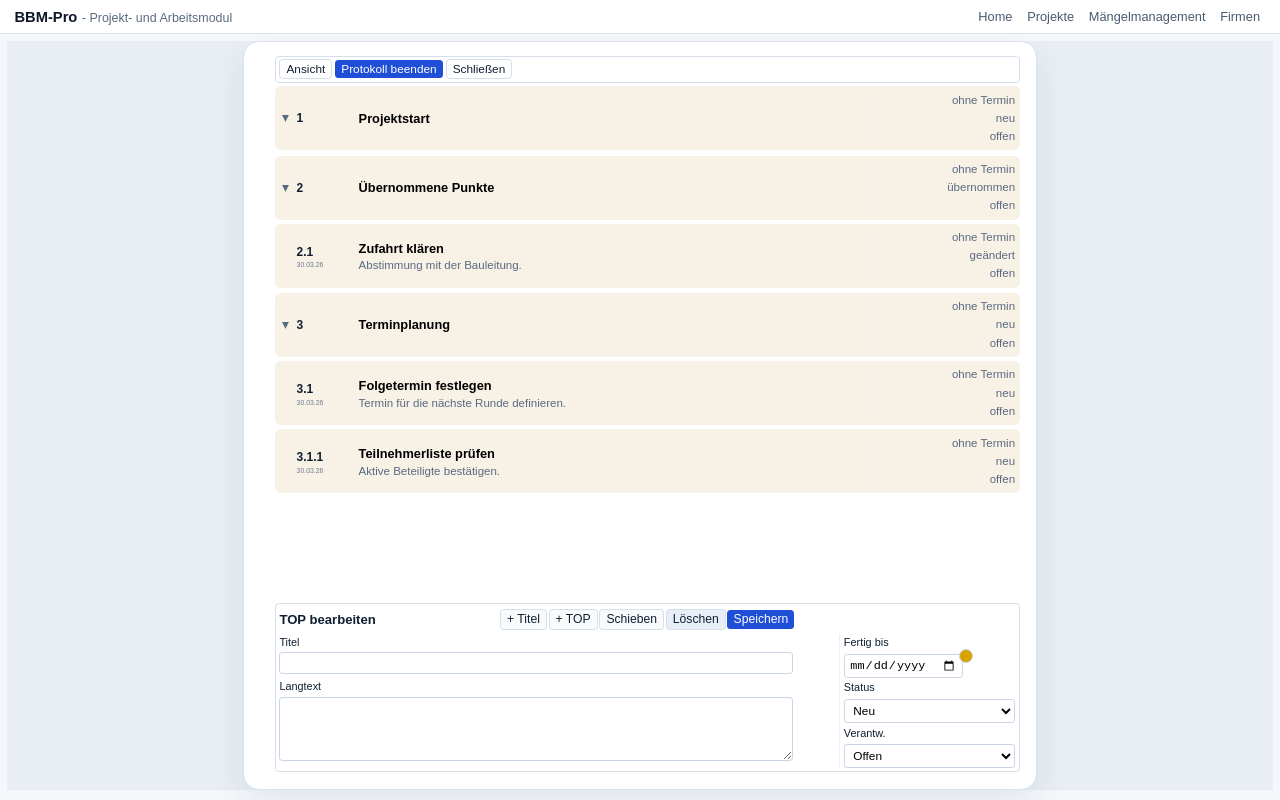
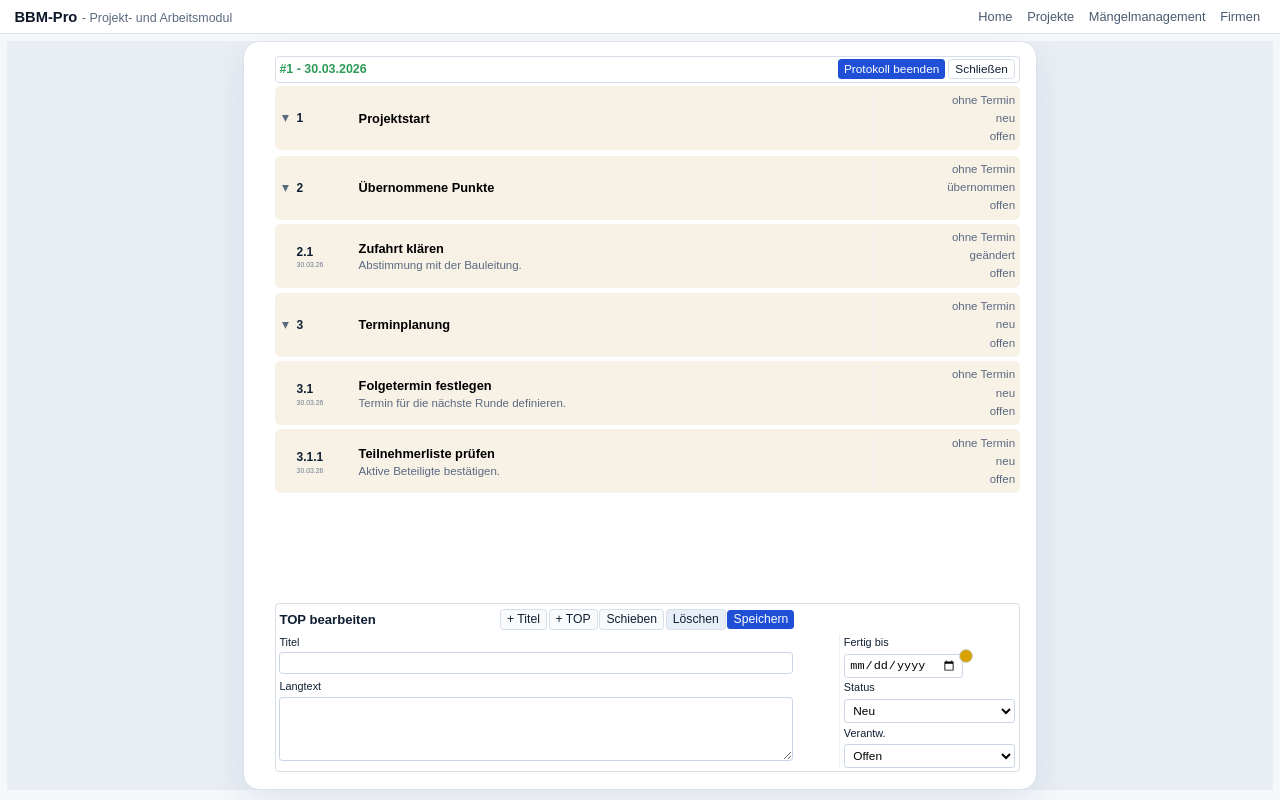
Before and after one commit to SteffenBandholt/BBM-Pro, a React (Vite) app: page /meetings/1 in a window 1280 px wide. Built offline with nearby package versions, Linux system fonts and the light colour scheme.

Commit message:
Header hat Protokollbezeichnung

```diff
--- a/src/modules/meetings/components/ProtocolActionBar.jsx
+++ b/src/modules/meetings/components/ProtocolActionBar.jsx
@@ -1,9 +1,11 @@
-export default function ProtocolActionBar({ onToggleView, onEndProtocol, onClose }) {
+export default function ProtocolActionBar({ protocolLabel, isClosed, onEndProtocol, onClose }) {
   return (
     <div className="protocol-action-bar">
-      <button type="button" className="button button--secondary button--sm button--toolbar" onClick={onToggleView}>
-        Ansicht
-      </button>
+      <div className={isClosed ? 'protocol-action-bar__label protocol-action-bar__label--closed' : 'protocol-action-bar__label'}>
+        {protocolLabel}
+        {isClosed ? ' - read only !' : ''}
+      </div>
+      <div className="protocol-action-bar__actions">
         <button type="button" className="button button--sm button--primary" onClick={onEndProtocol}>
           Protokoll beenden
         </button>
@@ -11,5 +13,6 @@ export default function ProtocolActionBar({ onToggleView, onEndProtocol, onClose
           Schließen
         </button>
       </div>
+    </div>
   );
 }
--- a/src/modules/meetings/pages/MeetingDetailPage.jsx
+++ b/src/modules/meetings/pages/MeetingDetailPage.jsx
@@ -16,13 +16,21 @@ import ProtocolBottomToolBar from '../components/ProtocolBottomToolBar.jsx';
 import ProtocolEditorPanel from '../components/ProtocolEditorPanel.jsx';
 import ProtocolTopList from '../components/ProtocolTopList.jsx';
 
+function formatProtocolDate(date) {
+  return new Intl.DateTimeFormat('de-DE', {
+    day: '2-digit',
+    month: '2-digit',
+    year: 'numeric',
+  }).format(date);
+}
+
 export default function MeetingDetailPage() {
   const { meetingId } = useParams();
   const navigate = useNavigate();
+  const protocolDate = formatProtocolDate(new Date());
   const [meeting, setMeeting] = useState({
     id: meetingId,
     isClosed: false,
-    viewMode: 'Protokoll',
   });
   const [tops, setTops] = useState(() => createInitialMeetingTops());
   const [selectedTopId, setSelectedTopId] = useState(null);
@@ -39,6 +47,7 @@ export default function MeetingDetailPage() {
     : editorMode === 'create-child'
       ? 'Neuen Unterpunkt bearbeiten'
       : 'TOP bearbeiten';
+  const protocolLabel = `#${meetingId} - ${protocolDate}`;
 
   const startEditTop = (top) => {
     setSelectedTopId(top.id);
@@ -143,13 +152,6 @@ export default function MeetingDetailPage() {
     }
   };
 
-  const handleViewToggle = () => {
-    setMeeting((current) => ({
-      ...current,
-      viewMode: current.viewMode === 'Protokoll' ? 'Bearbeitung' : 'Protokoll',
-    }));
-  };
-
   const handleEndProtocol = () => {
     setMeeting((current) => ({ ...current, isClosed: true }));
   };
@@ -159,7 +161,12 @@ export default function MeetingDetailPage() {
   return (
     <section className="page-section protocol-page">
       <div className="protocol-paper">
-        <ProtocolActionBar onToggleView={handleViewToggle} onEndProtocol={handleEndProtocol} onClose={handleClose} />
+        <ProtocolActionBar
+          protocolLabel={protocolLabel}
+          isClosed={meeting.isClosed}
+          onEndProtocol={handleEndProtocol}
+          onClose={handleClose}
+        />
 
         <div className="protocol-layout">
           <div className="protocol-main">
--- a/src/styles/global.css
+++ b/src/styles/global.css
@@ -1015,6 +1015,27 @@ a {
 
 .protocol-action-bar {
   top: 0;
+  justify-content: space-between;
+  gap: 0.75rem;
+}
+
+.protocol-action-bar__label {
+  color: #2e9b57;
+  font-size: 0.78rem;
+  font-weight: 700;
+  white-space: nowrap;
+}
+
+.protocol-action-bar__label--closed {
+  color: #d64545;
+}
+
+.protocol-action-bar__actions {
+  display: flex;
+  flex-wrap: wrap;
+  gap: 0.18rem;
+  margin-left: auto;
+  justify-content: flex-end;
 }
 
 .protocol-layout {
```
Lines whose indentation alone changed are shown as unchanged.
